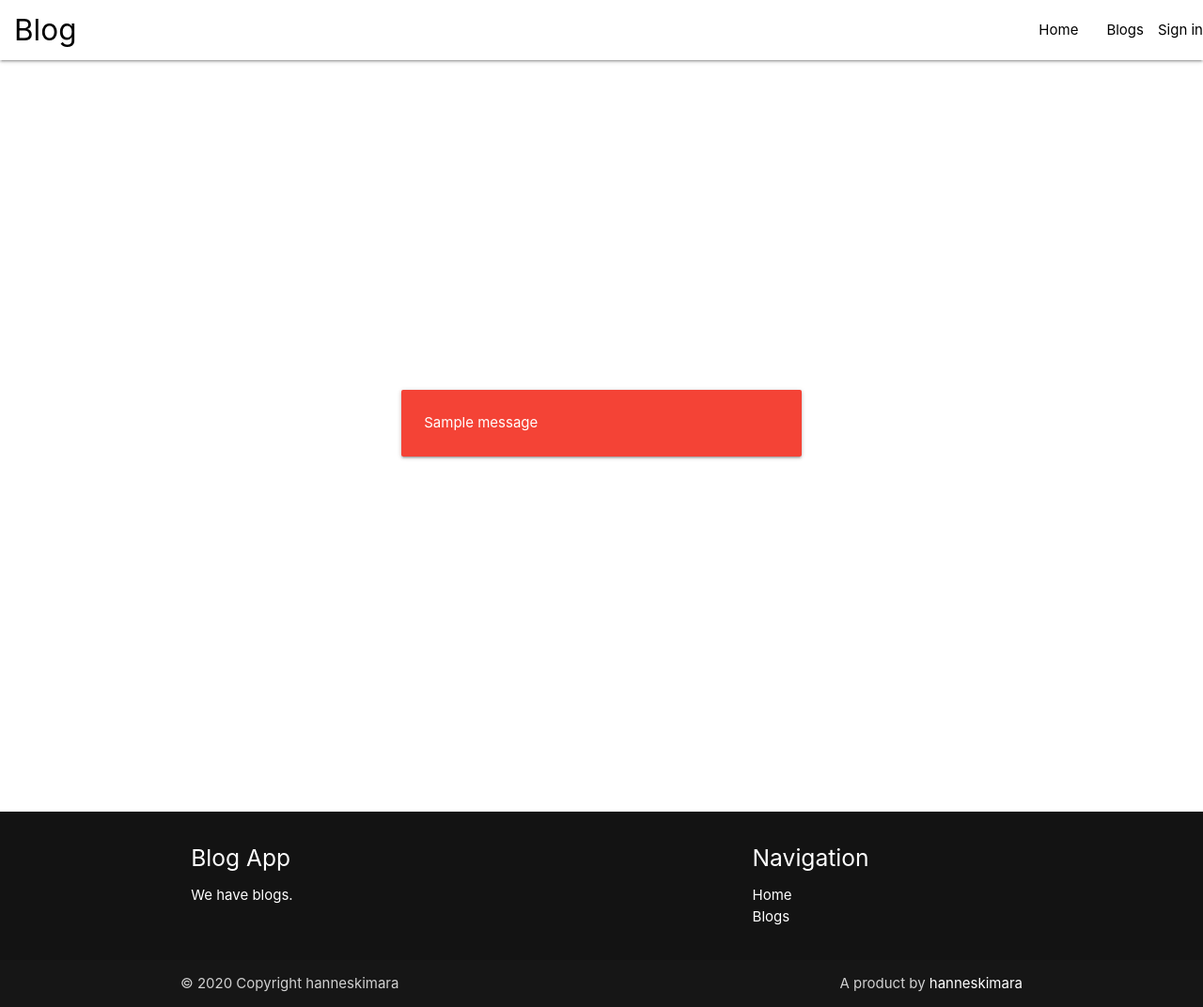
After one commit to HannesKimara/BlogApp, a Flask app: template app/templates/delete_response.html in a window 1280 px wide. The commit adds this page. Shown: the whole page at 94% size. Run offline with Flask 2, Linux system fonts and the light colour scheme; the template is opened without the code that fills it, so the values that code supplies are empty; tables that the repository leaves empty hold one stand-in row (values such as "Sample post"); one stand-in notice (Sample message) is shown.

Commit message:
Add delete view for blogs

```diff
--- /dev/null
+++ b/app/templates/delete_response.html
@@ -0,0 +1,20 @@
+{% extends 'base.html' %}
+
+{% block content %}
+<div class = "valign-wrapper ba-screen-full">
+    <div class = "container">
+    <div class="row">
+    <div class="col l3 m3 s12"></div>
+    <div class="col l6 m6 s12">
+        {% for message in get_flashed_messages() %}
+            <div class="card-panel red">
+            <span class = "white-text">{{ message }}</span>
+            </div>
+        {% endfor %}
+    </div>
+    </div>
+    </div>
+</div>
+
+
+{% endblock content %}
--- a/app/templates/profile.html
+++ b/app/templates/profile.html
@@ -31,6 +31,11 @@
     {% endfor %}
     </div>
 </div>
+{% for message in get_flashed_messages() %}
+    <div class="card-panel red">
+    <span class = "white-text">{{ message }}</span>
+    </div>
+{% endfor %}
 {% endblock content %}
 {% block footer%}
 {% endblock footer %}
```
Also changed, not shown: app/main/views.py (+14 -1 lines).
